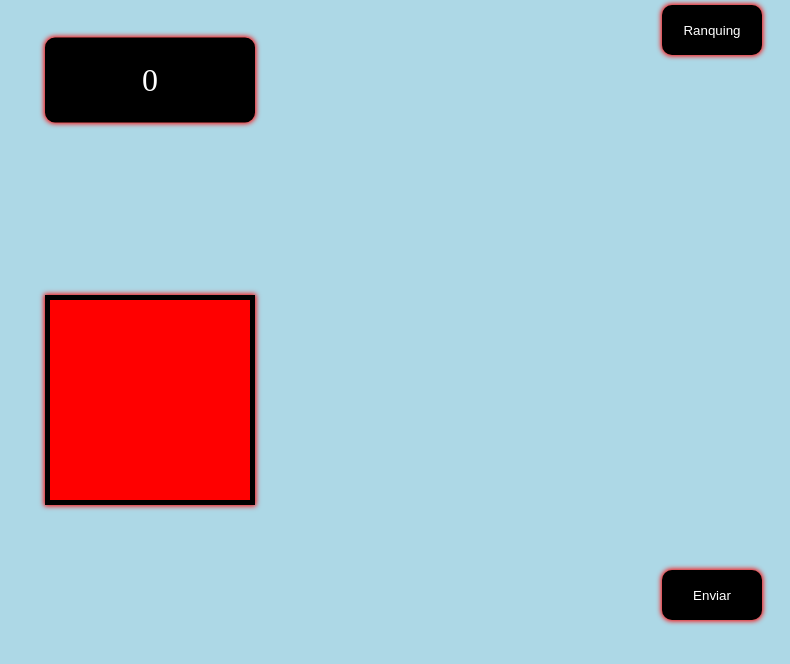
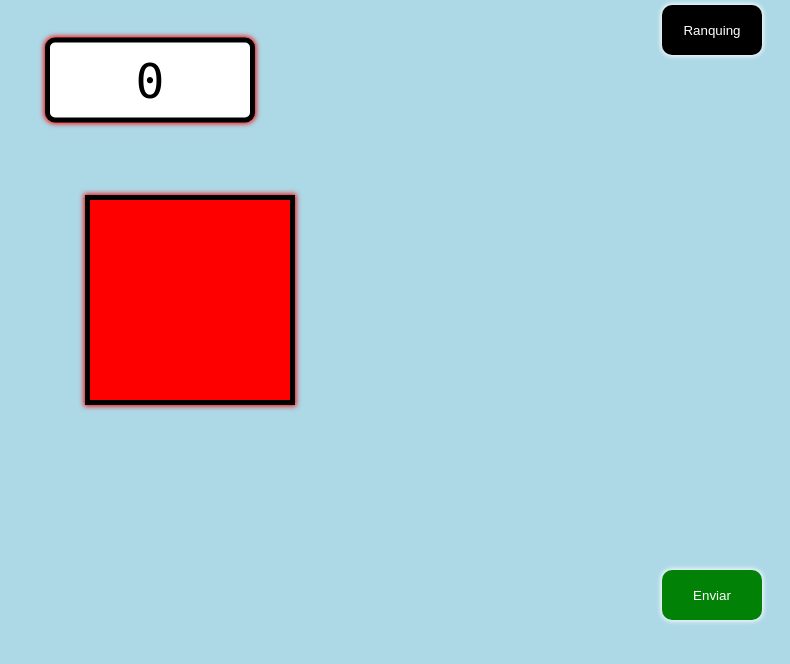
Before and after one commit to arnauramos/SquareClicker, a PHP site: page / in a window 1280 px wide; the page is wider, and only the part inside the window is pictured. Shown: the top 664 px of that part, without its empty margins (490-1280 px from the left). Run offline with PHP 8.4, Linux system fonts and the light colour scheme.

Commit message:
Bryan et toca

```diff
--- a/index.html
+++ b/index.html
@@ -8,7 +8,9 @@
     <link rel="stylesheet" type="text/css" href="style.css"/>
 </head>
 <body id="body">
+  <div id="rango">
   <div id="quadrat" onclick="clickquadrat()"></div>
+</div>
   <div id="punts">0</div>
   <div id="nom"></div>
   <button id="ranquing">Ranquing</button>
--- a/style.css
+++ b/style.css
@@ -17,12 +17,13 @@ div#punts{
   height: 75px;
   border: 5px solid black;
   border-radius: 10px;
-  background-color: black;
+  background-color: white;
   box-shadow: 0px 0px 5px 1px red;
-  color: white;
+  color: black;
   justify-content: center;
   align-items: center;
-  font-size: 2rem;
+  font-size: 3rem;
+  font-family:monospace;
 }
 
 #quadrat{
@@ -39,8 +40,15 @@ div#punts{
   cursor: pointer;
 }
 
-#nom{
-
+#rango{
+  display: block;
+  position: absolute;
+  background-color: transparent;
+  top: 50px;
+  left: 20px;
+  width: 1320px;
+  height: 500px;
+  transform: translate(-50,-50);
 }
 
 button#ranquing{
@@ -53,7 +61,7 @@ button#ranquing{
   background-color: black;
   border-radius: 10px;
   border: white;
-  box-shadow: 0px 0px 5px 1px red;
+  box-shadow: 0px 0px 5px 1px white;
   cursor: pointer;
   color: white;
 }
@@ -71,9 +79,9 @@ button#enviar{
   left: 90%;
   top: 520px;
   border-radius: 10px;
-  background-color: black;
+  background-color: #018206;
   border: white;
-  box-shadow: 0px 0px 5px 1px red;
+  box-shadow: 0px 0px 5px 1px white;
   cursor: pointer;
   color: white;
 }
```
